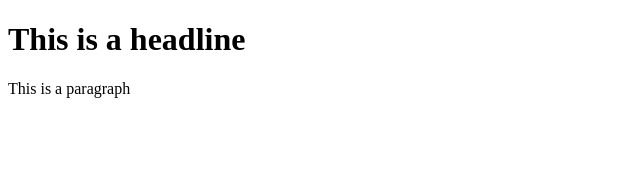
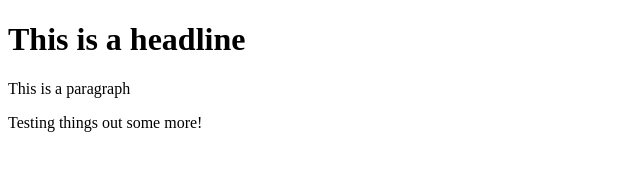
Before and after one commit to kellywhatwhat/kellywhatwhat.github.io, a plain HTML site: page index.html in a window 1280 px wide. Shown: the whole page, without its empty margins (0-640 px from the left). Drawn offline with Linux system fonts and the light colour scheme.

Commit message:
Update index.html
Additional Paragraph

```diff
--- a/index.html
+++ b/index.html
@@ -14,5 +14,6 @@
 <body>
   <h1> This is a headline </h1>
   <p> This is a paragraph </p>
+  <p> Testing things out some more! </p>
 </body>
 </html>
```
